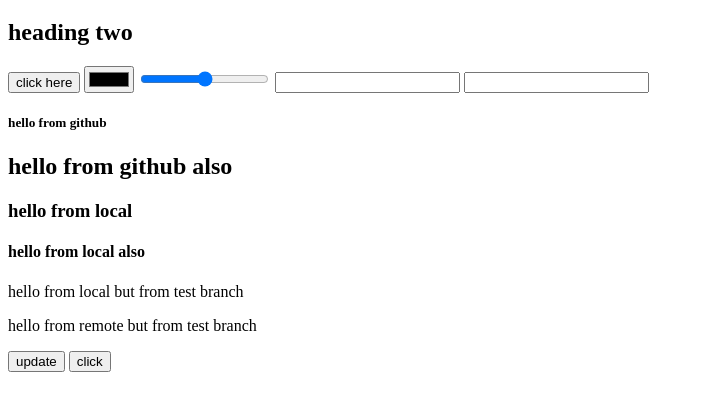
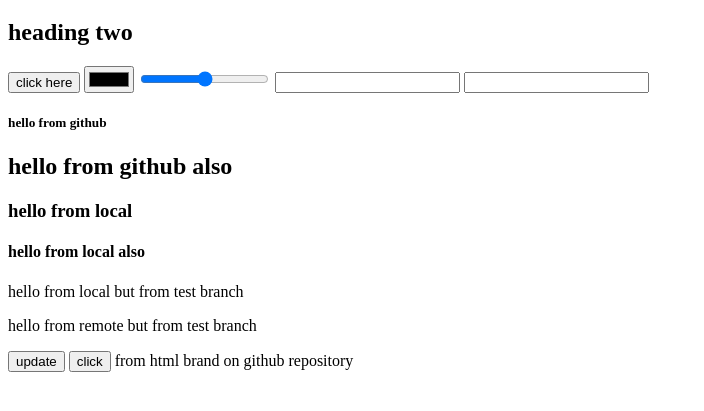
Before and after one commit to abubakkar-mee/learn-to-git, a plain HTML site: page index.html in a window 1280 px wide. Shown: the part 61-472 px from the top of the page, without its empty margins (0-704 px from the left). Drawn offline with Linux system fonts and the light colour scheme.

Commit message:
Update index.html
commit

```diff
--- a/index.html
+++ b/index.html
@@ -22,5 +22,7 @@
 
     <button>update</button>
     <button>click</button>
+
+    <span>from html brand on github repository</span>
 </body>
 </html>
```
